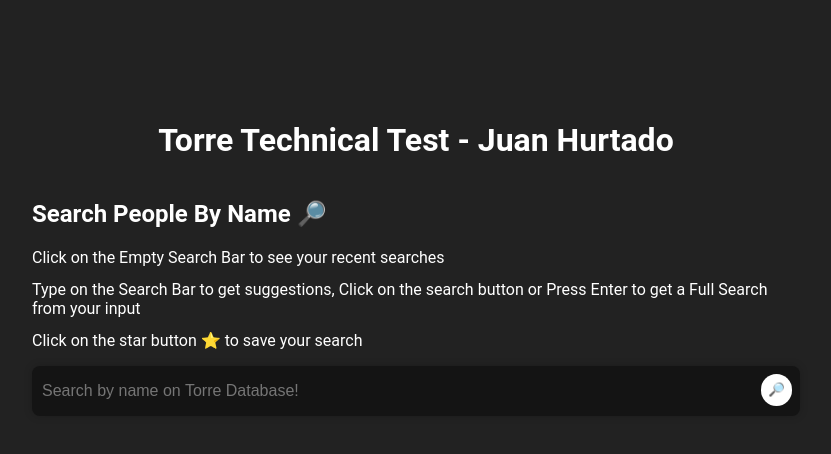
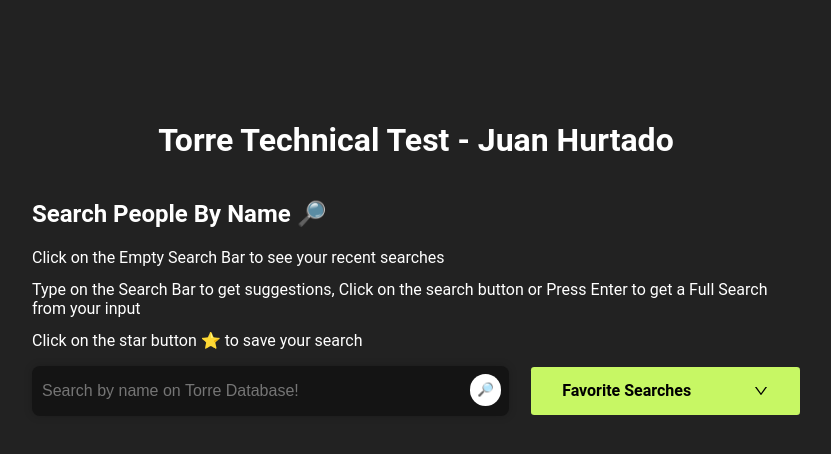
Before and after one commit to ElHurta/torre-test, a React (Vite) app: page / in a window 1280 px wide. Shown: the top 454 px of the page, without its empty margins (224-1055 px from the left). Built offline with nearby package versions, Linux system fonts and the light colour scheme.

Commit message:
feat: adding fav functionality 2/2, refactoring focus behavior

```diff
--- a/src/App.css
+++ b/src/App.css
@@ -5,6 +5,12 @@
     justify-content: center;
     height: 100vh;
     color: #FFF;
+}
+
+.main-content {
+    display: flex;
+    align-items: center;
+    justify-content: space-between;
 }
 
 .header h1 {
--- a/src/App.tsx
+++ b/src/App.tsx
@@ -5,9 +5,12 @@
 
 import './App.css'
 import { FullUserInfo, UserInfo } from './interfaces'
-import { getFrecuentSearches, saveFrecuentSearches } from './services/session-storage'
+import { getFrecuentSearches, saveFrecuentSearches, getFavoriteUsers, saveFavoriteUsers } from './services/session-storage'
+import FavoriteSearches from './components/FavoriteSearches'
 
 function App() {
+
+  const [showSuggestions, setShowSuggestions] = React.useState<boolean>(false)
 
   const [suggestionsByName, setSuggestionsByName] = React.useState<UserInfo[]>([])
   const [suggestionsByGgId, setSuggestionsByGgId] = React.useState<FullUserInfo[]>([])
@@ -16,10 +19,19 @@
     getFrecuentSearches() || []
   )
 
+  const [favoriteSearches, setFavoriteSearches] = React.useState<string[]>(
+    getFavoriteUsers() || []
+  )
+
   React.useEffect(() => {
     // Save recent searches state to session storage
     saveFrecuentSearches(recentSearches)
   }, [recentSearches])
+
+  React.useEffect(() => {
+    // Save favorite searches state to session storage
+    saveFavoriteUsers(favoriteSearches)
+  }, [favoriteSearches])
 
   return (
     <>
@@ -35,17 +47,30 @@
             <p>Click on the star button ⭐ to save your search</p>
           </header>
           <section>
+            <article className='main-content'>
               <SearchBar
+                setShowSuggestions={setShowSuggestions}
                 setSuggestionsByName={setSuggestionsByName}
                 setSuggestionsByGgId={setSuggestionsByGgId}
                 recentSearches={recentSearches}
               />
+              <FavoriteSearches
+                favoriteSearches={favoriteSearches}
+                setFavoriteSearches={setFavoriteSearches}
+              />
+            </article>
+            {
+              showSuggestions && (
                 <SearchSuggestions
                   suggestionsByName={suggestionsByName}
                   suggestionsByGgId={suggestionsByGgId}
                   recentSearches={recentSearches}
+                  favoriteSearches={favoriteSearches}
+                  setFavoriteSearches={setFavoriteSearches}
                   setRecentSearches={setRecentSearches}
                 />
+              )
+            }
           </section>
         </section>
       </main>
--- /dev/null
+++ b/src/components/FavoriteSearches.css
@@ -0,0 +1,19 @@
+.favorite-container {
+    width: 35%;
+    height: 3rem;
+    display: flex;
+}
+
+.favorite-search {
+    outline: none;
+    border: none;
+    border-radius: 0.2rem;
+    width: 100%;
+    background: #c7f764;
+    font-weight: 600;
+    color: black;
+
+    display: flex;
+    justify-content: space-around;
+    align-items: center;
+}
--- /dev/null
+++ b/src/components/FavoriteSearches.tsx
@@ -0,0 +1,31 @@
+import React from 'react'
+
+import './FavoriteSearches.css'
+import { searchFullUsersByGgids } from '../services/api-service'
+import { FullUserInfo } from '../interfaces'
+import { AiOutlineDown } from 'react-icons/ai'
+
+export default function FavoriteSearches({ favoriteSearches, setFavoriteSearches }: { favoriteSearches: string[], setFavoriteSearches: React.Dispatch<React.SetStateAction<string[]>> }) {
+
+
+    const [favoriteProfiles, setFavoriteProfiles] = React.useState<FullUserInfo[]>([])
+
+    React.useEffect(() => {
+        // Search favoriteSearches
+        if (favoriteSearches.length > 0) {
+            searchFullUsersByGgids(favoriteSearches)
+                .then((fullUsers) => {
+                    setFavoriteProfiles(fullUsers)
+                })
+        }
+    }, [favoriteSearches])
+
+    return (
+        <article className='favorite-container'>
+            <div className='favorite-search'>
+                <p>Favorite Searches</p>
+                <AiOutlineDown/>
+            </div>
+        </article>
+    )
+}
--- a/src/components/SearchBar.css
+++ b/src/components/SearchBar.css
@@ -2,6 +2,7 @@
     display: flex;
 
     padding: 0.5rem;
+    width: 60%;
 
     background-color: #141414;
     border-radius: 0.5rem;
--- a/src/components/SearchBar.tsx
+++ b/src/components/SearchBar.tsx
@@ -5,7 +5,7 @@
 
 import './SearchBar.css'
 
-export default function SearchBar({setSuggestionsByName, setSuggestionsByGgId, recentSearches}: {setSuggestionsByName: React.Dispatch<React.SetStateAction<UserInfo[]>>,setSuggestionsByGgId: React.Dispatch<React.SetStateAction<FullUserInfo[]>> ,recentSearches: string[]}) {
+export default function SearchBar({setShowSuggestions, setSuggestionsByName, setSuggestionsByGgId, recentSearches}: {setShowSuggestions :  React.Dispatch<React.SetStateAction<boolean>>, setSuggestionsByName: React.Dispatch<React.SetStateAction<UserInfo[]>>,setSuggestionsByGgId: React.Dispatch<React.SetStateAction<FullUserInfo[]>> ,recentSearches: string[]}) {
 
   const [searchTerm, setSearchTerm] = React.useState('')
 
@@ -25,6 +25,8 @@
   }
 
   const handleRecentSearch = () => {
+
+    setShowSuggestions(true)
     // Search from recent searches ggid
     if (recentSearches.length > 0 && searchTerm.length === 0) {
       searchFullUsersByGgids(recentSearches).then((res) => {
@@ -49,7 +51,10 @@
         value={searchTerm}
         type='text'
         placeholder='Search by name on Torre Database!'
-        onClick={handleRecentSearch}
+        onFocus={handleRecentSearch}
+        onBlur={() => {
+          setShowSuggestions(false)
+        }}
         onKeyDown={(e) => {
           if (e.key === 'Enter') {
             handleClickedSearch()
--- a/src/components/SearchSuggestions.css
+++ b/src/components/SearchSuggestions.css
@@ -23,3 +23,19 @@
 .search-result a{
     width: 100%;
 }
+
+.fav-btn {
+    background-color: transparent;
+    color: #ece93d;
+    font-size: 1.5rem;
+
+    border: none;
+    border-radius: 50px;
+    outline: none;
+
+    cursor: pointer;
+}
+
+.fav-btn:hover {
+    color: #FFF;
+}
--- a/src/components/SearchSuggestions.tsx
+++ b/src/components/SearchSuggestions.tsx
@@ -1,12 +1,12 @@
 import React from 'react'
 import Suggestion from './Suggestion'
 import { FullUserInfo, UserInfo } from '../interfaces'
-import { AiOutlineStar } from 'react-icons/ai'
+import { AiOutlineStar, AiFillStar } from 'react-icons/ai'
 
 import './SearchSuggestions.css'
 
 export default function SearchSuggestions(
-  {suggestionsByName, suggestionsByGgId, recentSearches, setRecentSearches} : {suggestionsByName: UserInfo[], suggestionsByGgId: FullUserInfo[] , recentSearches: string[], setRecentSearches: React.Dispatch<React.SetStateAction<string[]>>}
+  {suggestionsByName, suggestionsByGgId, recentSearches, favoriteSearches, setRecentSearches, setFavoriteSearches} : {suggestionsByName: UserInfo[], suggestionsByGgId: FullUserInfo[] , recentSearches: string[], favoriteSearches: string[],  setRecentSearches: React.Dispatch<React.SetStateAction<string[]>>, setFavoriteSearches: React.Dispatch<React.SetStateAction<string[]>>}
   ) {
 
   const handleRecentSearch = (ggid: string) => {
@@ -16,6 +16,14 @@
         recentSearches.pop()
       }
       setRecentSearches([...recentSearches, ggid])
+    }
+  }
+
+  const toggleFavoriteSearch = (ggid: string) => {
+    if (favoriteSearches.includes(ggid)) {
+      setFavoriteSearches(favoriteSearches.filter((favoriteSearch) => favoriteSearch !== ggid))
+    } else {
+      setFavoriteSearches([...favoriteSearches, ggid])
     }
   }
 
@@ -40,7 +48,15 @@
                     imgUrl = {suggestion.picture}
                   />
                 </a>
-                <AiOutlineStar className='fav-btn'/>
+                <span className='fav-btn' onClick={
+                  () => {
+                    toggleFavoriteSearch(suggestion.ggId)
+                  }
+                }>
+                  {
+                    favoriteSearches.includes(suggestion.ggId) ? <AiFillStar /> : <AiOutlineStar/>
+                  }
+                </span>
               </li>
               )
             })
@@ -69,7 +85,15 @@
                     imgUrl = {suggestion.imageUrl}
                   />
                 </a>
-                <AiOutlineStar className='fav-btn'/>
+                <span className='fav-btn' onClick={
+                  () => {
+                    toggleFavoriteSearch(suggestion.ggId)
+                  }
+                }>
+                  {
+                    favoriteSearches.includes(suggestion.ggId) ? <AiFillStar /> : <AiOutlineStar/>
+                  }
+                </span>
               </li>
             )
           })
--- a/src/components/Suggestion.css
+++ b/src/components/Suggestion.css
@@ -23,21 +23,3 @@
     height: 100%;
     border-radius: 50%;
 }
-
-.fav-btn {
-    background-color: transparent;
-    color: #a5a457;
-
-    width: 5%;
-    height: auto;
-
-    border: none;
-    border-radius: 50px;
-    outline: none;
-
-    cursor: pointer;
-}
-
-.fav-btn:hover {
-    color: #FFF;
-}
--- a/src/services/session-storage.ts
+++ b/src/services/session-storage.ts
@@ -11,4 +11,16 @@
     return [];
 }
 
-export { saveFrecuentSearches, getFrecuentSearches };
+const saveFavoriteUsers = (users: string[]) => {
+    sessionStorage.setItem('favoriteUsers', JSON.stringify(users));
+}
+
+const getFavoriteUsers = (): string[] => {
+    const favoriteUsers = sessionStorage.getItem('favoriteUsers');
+    if (favoriteUsers) {
+        return JSON.parse(favoriteUsers);
+    }
+    return [];
+}
+
+export { saveFrecuentSearches, getFrecuentSearches, saveFavoriteUsers, getFavoriteUsers };
```
Lines whose indentation alone changed are shown as unchanged.
